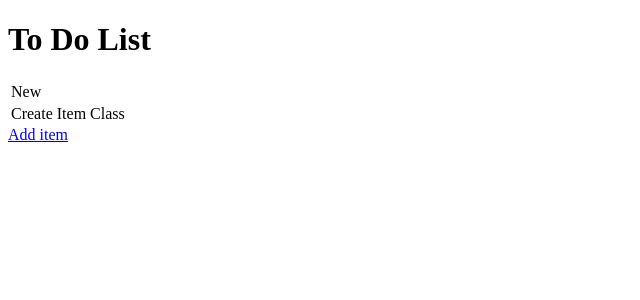
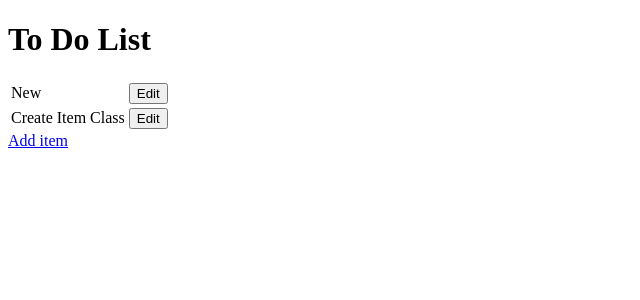
Before and after one commit to ccp84/hello_django, a Django app: page / in a window 1280 px wide. Shown: the top 300 px of the page, without its empty margins (0-640 px from the left). Run offline with Django 3.2, Linux system fonts and the light colour scheme; data comes from the database, SQL or seed files in the repository.

Commit message:
html>add edit buttons to table

```diff
--- a/to_do/templates/to_do/todo_list.html
+++ b/to_do/templates/to_do/todo_list.html
@@ -17,6 +17,11 @@
                 {% else %}
                     <td>{{ item.name }}</td>
                 {% endif %}
+                <td>
+                    <a href="/edit/{{ item.id }}">
+                        <button>Edit</button>
+                    </a>
+                </td>
             </tr>
         {% empty %}
             <tr>
```
